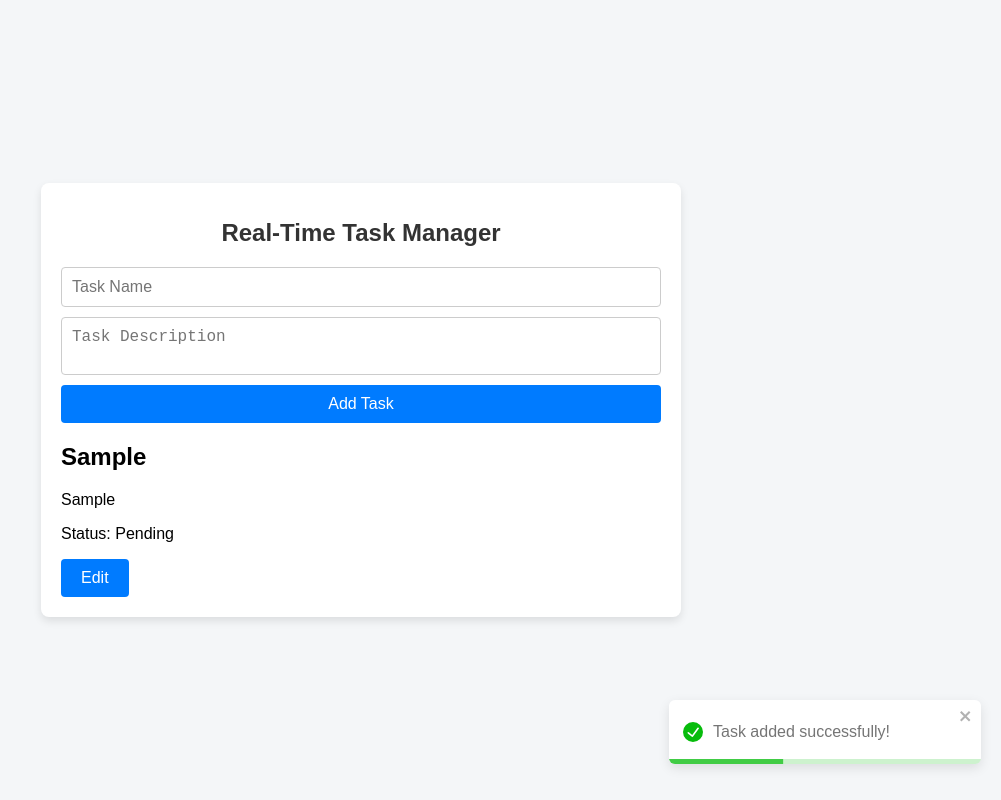
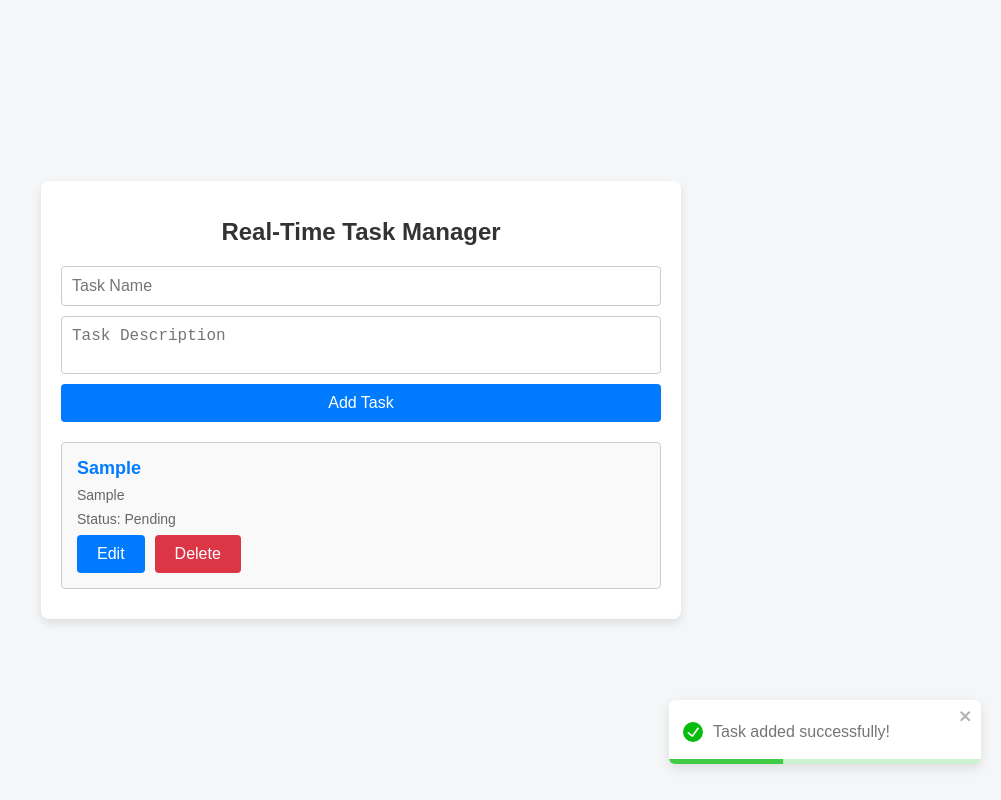
Before and after one commit to Deepti-mayee/Task-Manager, a React (Create React App) app: page / in a window 1280 px wide. Both pictures are taken after typing "Sample", "Sample" into the empty fields and a click on the button "Add Task". Shown: the whole page, without its empty margins (279-1280 px from the left). Built offline with nearby package versions, Linux system fonts and the light colour scheme.

Commit message:
delete button added

```diff
--- a/src/App.css
+++ b/src/App.css
@@ -131,3 +131,14 @@ button:hover{
 .editing button{
   background-color: #28a745;
 }
+
+.delete-button{
+  background-color: #dc3545;
+  color: #fff;
+  border: none;
+  margin-left: 10px;
+}
+
+.delete-button:hover{
+  background-color: #c82333;
+}
--- a/src/App.js
+++ b/src/App.js
@@ -1,5 +1,5 @@
 // App.js
-import React, { useEffect, useState } from 'react';
+import React, { useState, useEffect } from 'react';
 import TaskList from './components/TaskList';
 import TaskForm from './components/TaskForm';
 import { ToastContainer, toast } from 'react-toastify';
@@ -19,21 +19,25 @@ function App() {
         toast.info('Task updated successfully!');
     };
 
-    useEffect(()=>{
-      const interval = setInterval(()=>{
-        setTasks((prevTasks)=>{
-          return [...prevTasks];
-        })
-      },30000);
+    const deleteTask = (taskId) => {
+        setTasks(tasks.filter(task => task.id !== taskId));
+        toast.error('Task deleted successfully!');
+    };
 
-      return()=> clearInterval(interval);
+    // Polling Effect for Real-Time Updates
+    useEffect(() => {
+        const interval = setInterval(() => {
+            setTasks((prevTasks) => [...prevTasks]); // Simulate task update
+        }, 30000);
+
+        return () => clearInterval(interval); // Cleanup on unmount
     }, []);
 
     return (
         <div>
             <h1>Real-Time Task Manager</h1>
             <TaskForm onSubmit={addTask} />
-            <TaskList tasks={tasks} onUpdate={updateTask} />
+            <TaskList tasks={tasks} onUpdate={updateTask} onDelete={deleteTask} />
             <ToastContainer position="bottom-right" autoClose={3000} />
         </div>
     );
--- a/src/components/TaskItem.js
+++ b/src/components/TaskItem.js
@@ -1,39 +1,41 @@
-import React, {useState} from "react";
+// components/TaskItem.js
+import React, { useState } from 'react';
 
-function TaskItem({task, onUpdate}) {
+function TaskItem({ task, onUpdate, onDelete }) {
     const [isEditing, setIsEditing] = useState(false);
     const [updatedTask, setUpdatedTask] = useState(task);
 
-    const handleUpdate = () =>{
+    const handleUpdate = () => {
         onUpdate(updatedTask);
         setIsEditing(false);
     };
 
-    return(
-        <div>
+    return (
+        <div className="task-item">
             {isEditing ? (
                 <div>
                     <input
                         type="text"
                         value={updatedTask.name}
-                        onChange={(e) => setUpdatedTask({...updatedTask, name: e.target.value})}/>
+                        onChange={(e) => setUpdatedTask({ ...updatedTask, name: e.target.value })}
+                    />
                     <textarea
                         value={updatedTask.description}
-                        onChange={(e) => setUpdatedTask({...updatedTask, description: e.target.value})}
-                        />
+                        onChange={(e) => setUpdatedTask({ ...updatedTask, description: e.target.value })}
+                    />
                     <button onClick={handleUpdate}>Save</button>
                 </div>
             ) : (
                 <div>
-                    <h2>{task.name}</h2>
+                    <h3>{task.name}</h3>
                     <p>{task.description}</p>
                     <p>Status: {task.status}</p>
                     <button onClick={() => setIsEditing(true)}>Edit</button>
-
+                    <button onClick={() => onDelete(task.id)} className="delete-button">Delete</button>
                 </div>
             )}
         </div>
-    )
+    );
 }
 
 export default TaskItem;
--- a/src/components/TaskList.js
+++ b/src/components/TaskList.js
@@ -1,14 +1,15 @@
+// components/TaskList.js
 import React from 'react';
 import TaskItem from './TaskItem';
 
-function TaskList({ tasks, onUpdate }) {
+function TaskList({ tasks, onUpdate, onDelete }) {
     return (
         <div>
             {tasks.length === 0 ? (
                 <p>No tasks available</p>
             ) : (
                 tasks.map(task => (
-                    <TaskItem key={task.id} task={task} onUpdate={onUpdate} />
+                    <TaskItem key={task.id} task={task} onUpdate={onUpdate} onDelete={onDelete} />
                 ))
             )}
         </div>
```
